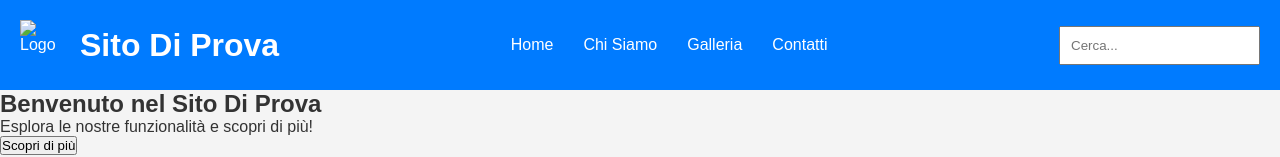
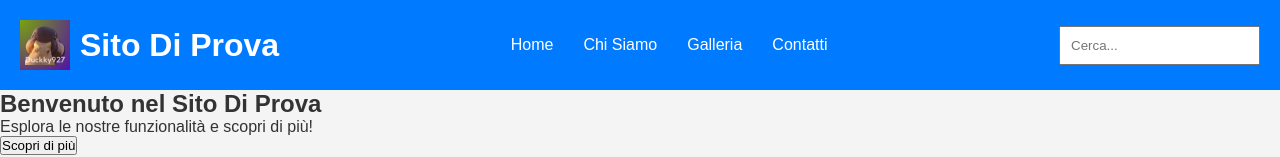
Before and after one commit to Duckky927/DuckSIte, a plain HTML site: page index.html in a window 1280 px wide. Shown: the top 157 px of the page. Drawn offline with Linux system fonts and the light colour scheme.

Commit message:
Update index.html

```diff
--- a/index.html
+++ b/index.html
@@ -9,7 +9,7 @@
 <body>
     <header>
         <div class="logo-container">
-            <img src="logo.jpg" alt="Logo" class="logo">
+            <img src="images/logo.jpg" alt="Logo" class="logo">
             <h1>Sito Di Prova</h1>
         </div>
         <nav>
```
